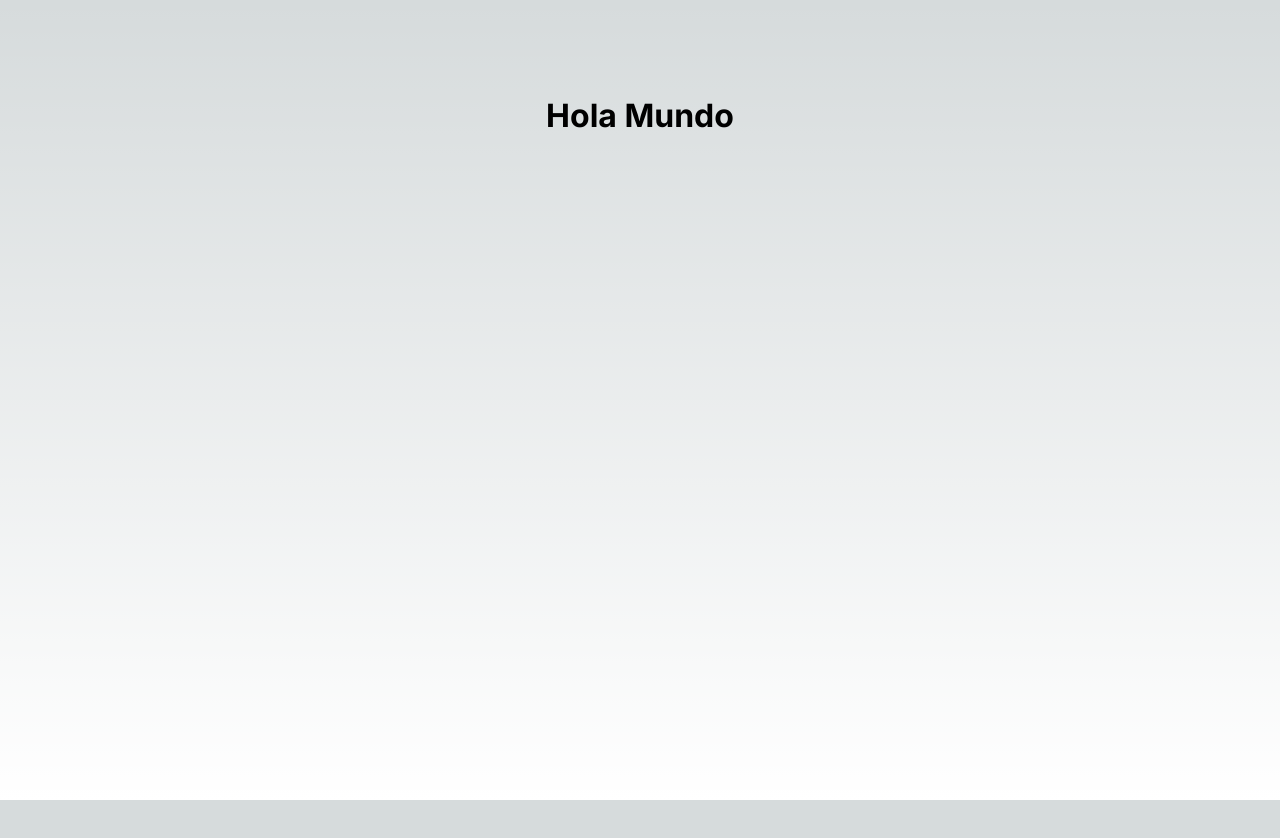
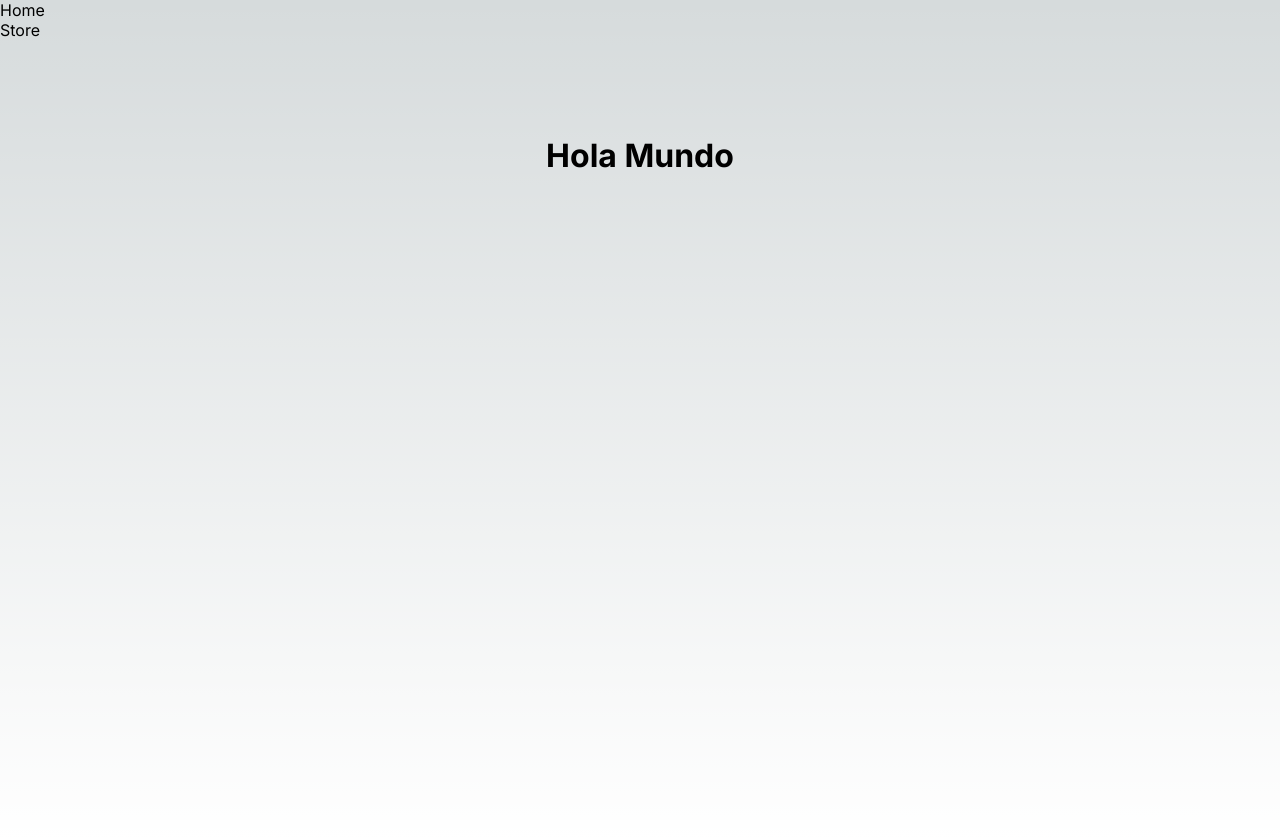
Before and after one commit to gaelLara21/NextJS-Store, a Next.js app: page / in a window 1280 px wide. Before the commit the page ends 800 px from the top, so only its background shows below. Built offline with nearby package versions, Linux system fonts and the light colour scheme.

Commit message:
03 Como crear Layout en next

```diff
--- a/src/app/layout.tsx
+++ b/src/app/layout.tsx
@@ -5,7 +5,7 @@ import "./globals.css";
 const inter = Inter({ subsets: ["latin"] });
 
 export const metadata: Metadata = {
-  title: "Create Next App",
+  title: "Future World",
   description: "Generated by create next app",
 };
 
@@ -16,7 +16,17 @@ export default function RootLayout({
 }>) {
   return (
     <html lang="en">
-      <body className={inter.className}>{children}</body>
+      <body className={inter.className}>
+        <header>
+          <nav>
+            <ul>
+              <li>Home</li>
+              <li>Store</li>
+            </ul>
+          </nav>
+        </header>
+        {children}
+        </body>
     </html>
   );
 }
```
Also changed, not shown: src/app/store/layout.tsx (added, +8 -0 lines).
